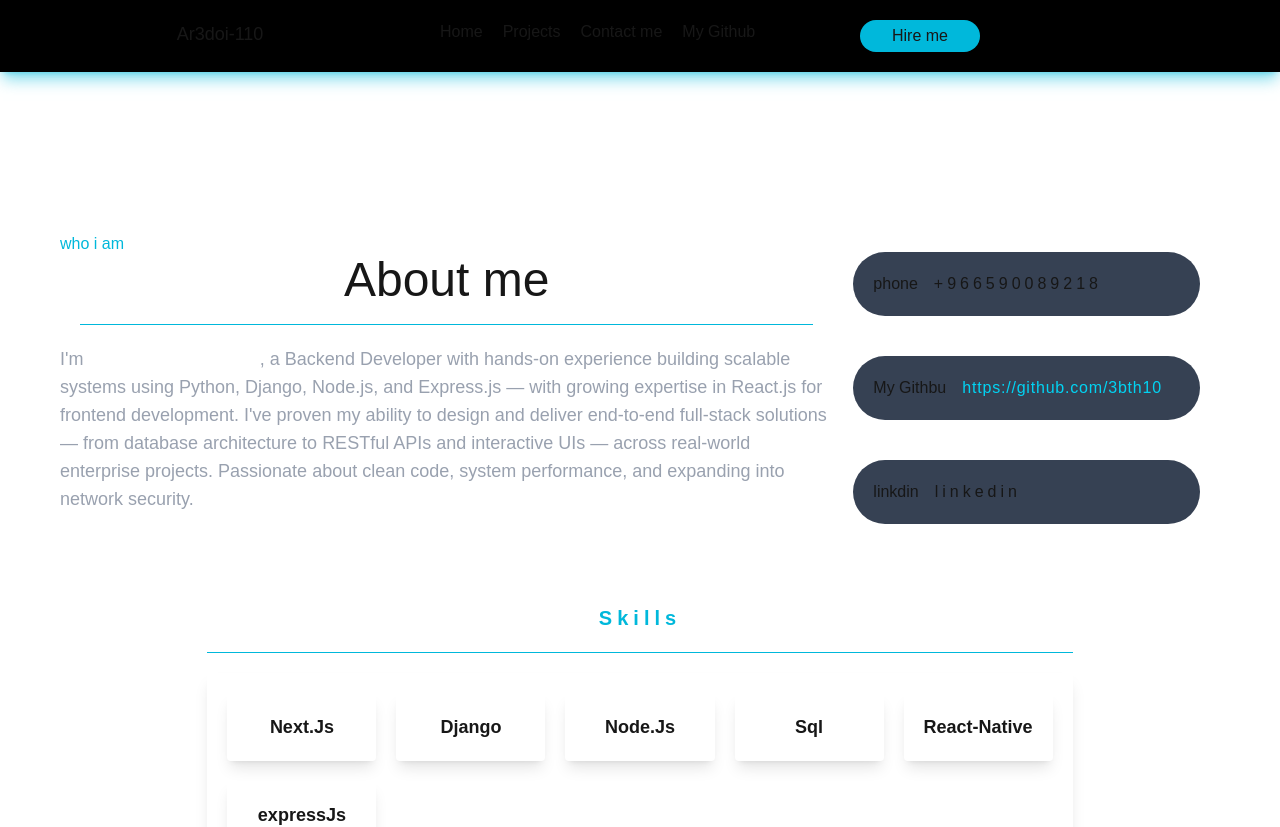
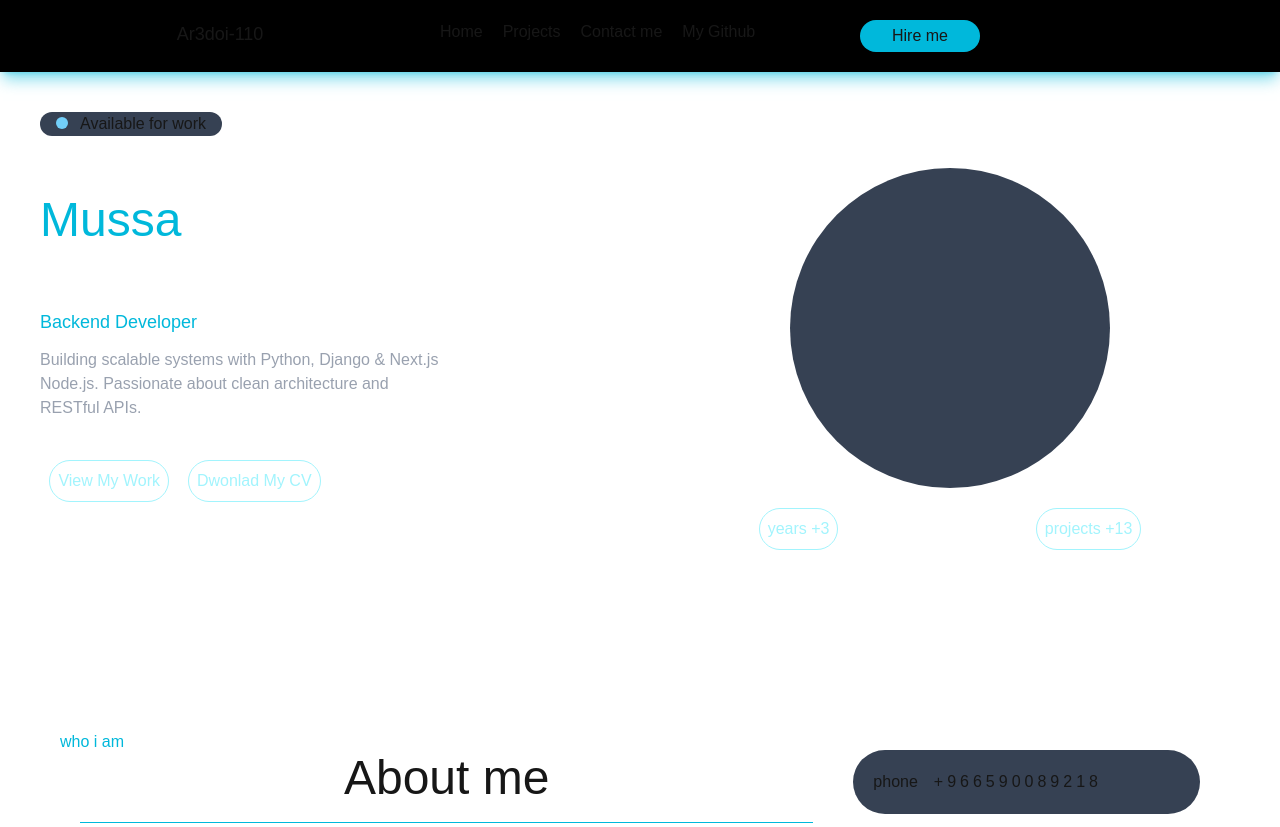
Before and after one commit to 3bth10/profile, a Next.js app: page / in a window 1280 px wide. Shown: the top 827 px of the page. Built offline with nearby package versions, Linux system fonts and the light colour scheme.

Commit message:
add hero setion with all featuers.

```diff
--- a/app/page.tsx
+++ b/app/page.tsx
@@ -1,15 +1,22 @@
 import Image from "next/image";
 import Card from "@/components/card";
 import ProjectCard from "@/components/projectCard";
+import Hero from "@/components/Hero";
+import Btn from "@/components/btn";
 
 
 export default function Home() {
 
-  const mygit= 'https://github.com/3bth10'
+  const mylinks ={
+    'git' : 'https://github.com/3bth10',
+    'edin' : 'https://www.linkedin.com/in/%D9%85%D9%88%D8%B3%D9%89-%D9%85%D9%88%D8%AF%D9%8A-65bb22191/',
+    'insta' : '',
+    'phone' : ''
+  }
 
   return (
    <div className="container px-5 h-full pb-5 flex flex-col overflow-hidden justify-center items-center  ">
-
+     <Hero/>
 <div className="p-10 mt-30 grid grid-col-1 md:grid-cols-3 " id="home">
 
   <div className="col-span-2">
@@ -34,11 +41,11 @@ export default function Home() {
     </div>
     <div className="bg-gray-700 rounded-full   p-5 flex gap-4  ">
       <span>My Githbu</span>
-      <span className="tracking-[.05em] col-span-2 text-cyan-400"><a className="" href={mygit}>{mygit}</a></span>
+      <span className="tracking-[.05em] col-span-2 text-cyan-400"><a className="" href={mylinks.git}>{mylinks.git}</a></span>
     </div>
     <div className="bg-gray-700 rounded-full   p-5 flex  gap-4">
       <span  >linkdin</span>
-      <span className="tracking-[.25em] col-span-2"><a href="">linkedin</a></span>
+      <span className="tracking-[.25em] col-span-2"><a href={mylinks.edin}>linkedin</a></span>
     </div>
   </div>
 
@@ -83,6 +90,10 @@ export default function Home() {
            details='use api and link between react-native app
            show the pupler movies and search ' link='https://github.com/3bth10/movies-app-With-react-native' />
         </div>
+        <div className="mt-10 ">
+          <Btn title='See more' href='https://github.com/3bth10?tab=repositories'/>
+        </div>
+
     </div>
 
 
--- /dev/null
+++ b/components/Hero.tsx
@@ -0,0 +1,39 @@
+import Btn from "./btn"
+
+const Hero = ()=>{
+
+    const cv = 'https://drive.usercontent.google.com/u/0/uc?id=1sIelwmPIrO-8qwnMJAfHvfuBjRt168sS&export=download'
+    return(
+        <div className="p-5 mt-5 w-full text-center " >
+            <h4 className="text-start bg-gray-700 rounded-full w-fit px-4  ">
+            <span className="relative animate-pulse mr-3 inline-flex size-3 rounded-full bg-sky-300"></span>
+            Available for work </h4>
+
+            <div className="grid grid-cols-1 gap-10 lg:grid-cols-2 mt-3 justify-center items-center ">
+                <div>
+                   <h1 className="text-5xl text-start text-cyan-500">
+                    Mussa
+                    <span className="mt-2 block text-white">Abo Bakrien</span>
+                </h1>
+                <h3 className="text-start text-lg text-cyan-500 mt-2">Backend Developer</h3>
+                <p className="mt-3 text-gray-400 text-start w-100 ">Building scalable systems with Python, Django & Next.js Node.js.
+                     Passionate about clean architecture and RESTful APIs.</p>
+                     <div className="flex justify-around  lg:w-[50%] mt-10">
+                        <Btn title='View My Work'href='#Projects' />
+                        <Btn title='Dwonlad My CV' href={cv} />
+                    </div>
+                </div>
+                <div className="">
+                    <div className="rounded-full bg-gray-700 mx-auto w-80 h-80 my-5"></div>
+                    <div className="flex flex-cols justify-around">
+                        <Btn title='years +3'/>
+                        <Btn title='projects +13'/>
+
+                    </div>
+                </div>
+            </div>
+        </div>
+    )
+}
+
+export default Hero
--- /dev/null
+++ b/components/btn.tsx
@@ -0,0 +1,10 @@
+const Btn = ({title , href} : any )=>{
+    return(
+        <button className=" text-cyan-200 p-2
+         border hover:bg-gray-600
+          hover:shadow-lg shadow-cyan-500  rounded-full">
+           <a href={href}>{title}</a>
+        </button>
+    )
+}
+export default Btn
--- a/components/card.tsx
+++ b/components/card.tsx
@@ -8,7 +8,6 @@ import test from "node:test"
         hover:scale-110 border-cyan-500 border-' >
            <h3 className="font-bold text-sm lg:text-lg p-5">{text}</h3>
            <p>{description}</p>
-
     </div>
 
     )
--- a/components/projectCard.tsx
+++ b/components/projectCard.tsx
@@ -3,7 +3,7 @@
 
 const projectCard = ({title , details , link   } : any)=>{
     return (
-          <div className="shadow-lg shadow-cyan-500 p-3 ">
+          <div className="shadow-lg shadow-cyan-500 p-3 flex flex-col justify-between">
               <h1 className="text-cyan-400">{title}</h1>
               <p className="m-2 text-sm lg:text-lg p-2">{details}</p>
          <a className="p-2 m-5 text-cyan-200 bg-gray-700 rounded-full hover:bg-gray-500" href={link}>Project link</a>
```
